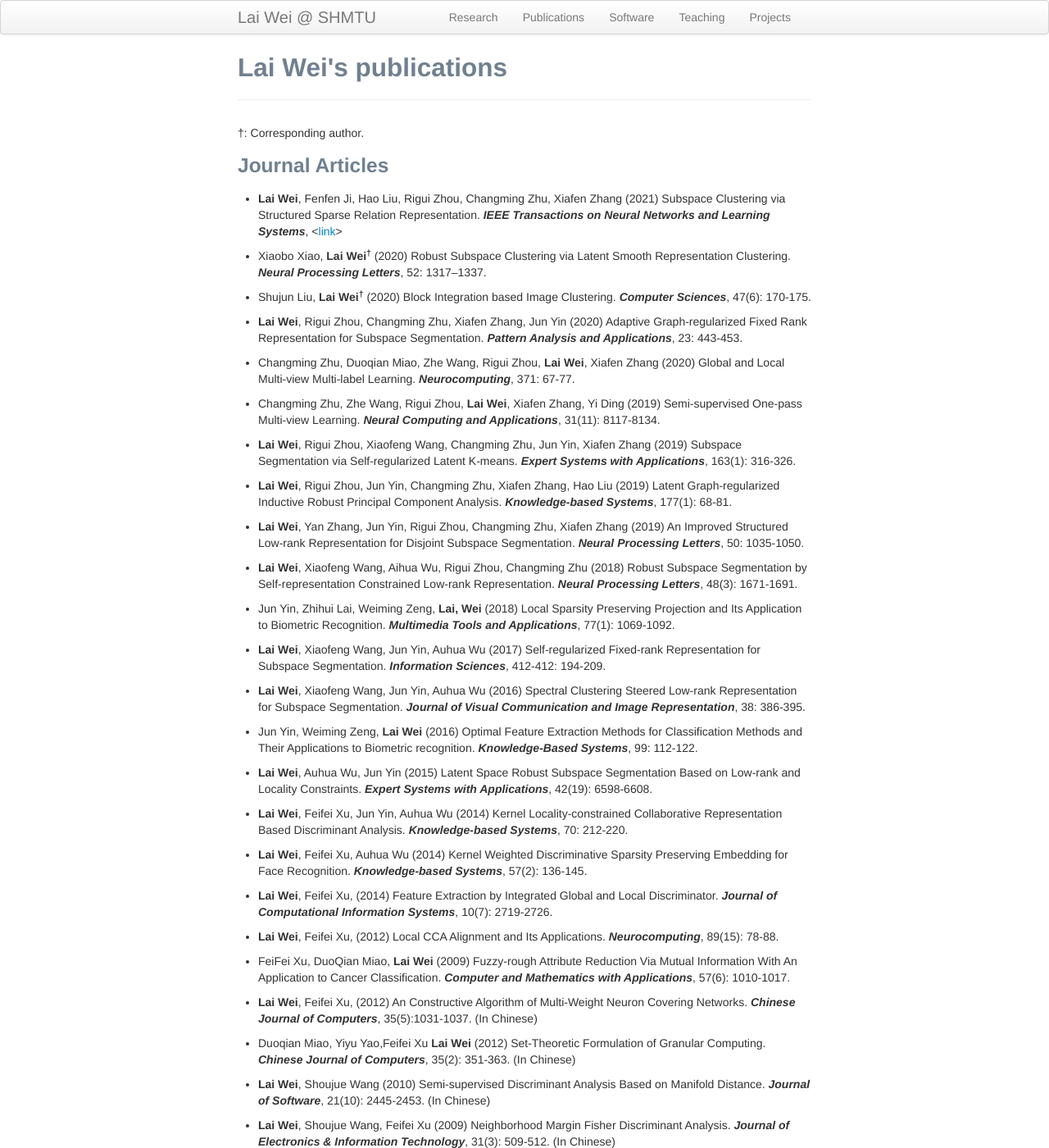
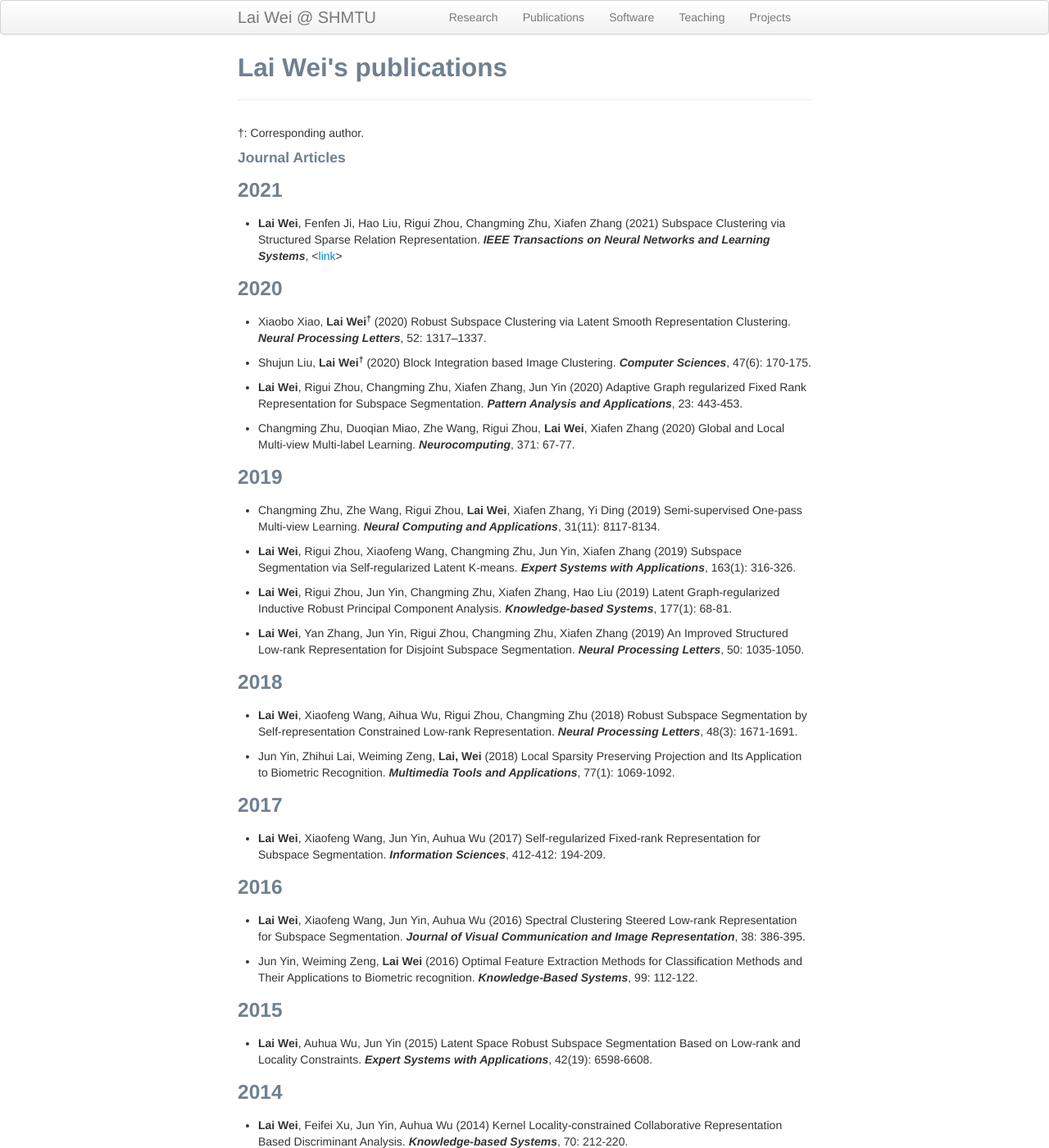
Before and after one commit to weilyshmtu/weilyshmtu.github.io, a Jekyll site: the page built from pages/pubs.md, in a window 1280 px wide and 1400 px high. Shown: the whole window at 82% size. Built offline with Jekyll 4.4.1, drawn with Linux system fonts in a browser that asks for light colours.

Commit message:
Update pubs.md

```diff
--- a/pages/pubs.md
+++ b/pages/pubs.md
@@ -4,20 +4,22 @@ title: Lai Wei's publications
 ---
 
 
-
 &dagger;: Corresponding author.
 
-### Journal Articles
+#### Journal Articles
+### 2021
 <ul> <li> <b>Lai Wei</b>, Fenfen Ji, Hao Liu, Rigui Zhou, Changming Zhu, Xiafen Zhang (2021) Subspace Clustering via Structured Sparse Relation Representation. <i><b>IEEE Transactions on Neural Networks and Learning Systems</b></i>, <<a href="https://doi.org/10.1109/TNNLS.2021.3059511">link</a>></li></ul>
 
+### 2020
 <ul> <li> Xiaobo Xiao, <b>Lai Wei<sup>&dagger;</sup></b> (2020) Robust Subspace Clustering via Latent Smooth Representation Clustering. <i><b>Neural Processing Letters</b></i>, 52: 1317–1337.</li></ul>
 
 <ul> <li> Shujun Liu, <b>Lai Wei<sup>&dagger;</sup></b> (2020) Block Integration based Image Clustering. <i><b>Computer Sciences</b></i>, 47(6): 170-175.</li></ul>
 
-<ul> <li> <b>Lai Wei</b>, Rigui Zhou, Changming Zhu, Xiafen Zhang, Jun Yin (2020) Adaptive Graph‑regularized Fixed Rank Representation for Subspace Segmentation. <i><b>Pattern Analysis and Applications</b></i>, 23: 443-453.</li></ul>
+<ul> <li> <b>Lai Wei</b>, Rigui Zhou, Changming Zhu, Xiafen Zhang, Jun Yin (2020) Adaptive Graph regularized Fixed Rank Representation for Subspace Segmentation. <i><b>Pattern Analysis and Applications</b></i>, 23: 443-453.</li></ul>
 
 <ul> <li>Changming Zhu, Duoqian Miao, Zhe Wang, Rigui Zhou, <b>Lai Wei</b>, Xiafen Zhang (2020) Global and Local Multi-view Multi-label Learning. <i><b>Neurocomputing</b></i>, 371: 67-77.</li></ul>
 
+### 2019
 <ul> <li>Changming Zhu, Zhe Wang, Rigui Zhou, <b>Lai Wei</b>, Xiafen Zhang, Yi Ding (2019) Semi-supervised One-pass Multi-view Learning. <i><b>Neural Computing and Applications</b></i>, 31(11): 8117-8134.</li></ul>
 
 <ul> <li> <b>Lai Wei</b>, Rigui Zhou, Xiaofeng Wang, Changming Zhu, Jun Yin, Xiafen Zhang (2019) Subspace Segmentation via Self-regularized Latent K-means. <i><b>Expert Systems with Applications</b></i>, 163(1): 316-326.</li></ul>
@@ -26,27 +28,34 @@ title: Lai Wei's publications
 
 <ul> <li> <b>Lai Wei</b>, Yan Zhang, Jun Yin, Rigui Zhou, Changming Zhu, Xiafen Zhang (2019) An Improved Structured Low-rank Representation for Disjoint Subspace Segmentation. <i><b>Neural Processing Letters</b></i>, 50: 1035-1050.</li></ul>
 
+### 2018
 <ul> <li> <b>Lai Wei</b>, Xiaofeng Wang, Aihua Wu, Rigui Zhou, Changming Zhu (2018) Robust Subspace Segmentation by Self-representation Constrained Low-rank Representation. <i><b>Neural Processing Letters</b></i>, 48(3): 1671-1691.</li></ul>
 
 <ul> <li>Jun Yin, Zhihui Lai, Weiming Zeng, <b>Lai, Wei</b> (2018) Local Sparsity Preserving Projection and Its Application to Biometric Recognition. <i><b>Multimedia Tools and Applications</b></i>, 77(1): 1069-1092.</li></ul>
 
+### 2017
 <ul> <li> <b>Lai Wei</b>, Xiaofeng Wang, Jun Yin, Auhua Wu (2017) Self-regularized Fixed-rank Representation for Subspace Segmentation. <i><b>Information Sciences</b></i>, 412-412: 194-209.</li></ul>
 
+### 2016
 <ul> <li> <b>Lai Wei</b>, Xiaofeng Wang, Jun Yin, Auhua Wu (2016) Spectral Clustering Steered Low-rank Representation for Subspace Segmentation. <i><b>Journal of Visual Communication and Image Representation</b></i>, 38: 386-395.</li></ul>
 
 <ul> <li>Jun Yin, Weiming Zeng, <b>Lai Wei</b> (2016) Optimal Feature Extraction Methods for Classification Methods and Their Applications to Biometric recognition. <i><b>Knowledge-Based Systems</b></i>, 99: 112-122.
 </li></ul>
 
+### 2015
 <ul> <li> <b>Lai Wei</b>, Auhua Wu, Jun Yin (2015) Latent Space Robust Subspace Segmentation Based on Low-rank and Locality Constraints. <i><b>Expert Systems with Applications</b></i>, 42(19): 6598-6608.</li></ul>
 
+### 2014
 <ul> <li> <b>Lai Wei</b>, Feifei Xu, Jun Yin, Auhua Wu (2014) Kernel Locality-constrained Collaborative Representation Based Discriminant Analysis. <i><b>Knowledge-based Systems</b></i>, 70: 212-220.</li></ul>
 
 <ul> <li> <b>Lai Wei</b>, Feifei Xu, Auhua Wu (2014) Kernel Weighted Discriminative Sparsity Preserving Embedding for Face Recognition. <i><b>Knowledge-based Systems</b></i>, 57(2): 136-145.</li></ul>
 
 <ul> <li> <b>Lai Wei</b>, Feifei Xu, (2014) Feature Extraction by Integrated Global and Local Discriminator. <i><b>Journal of Computational Information Systems</b></i>, 10(7): 2719-2726.</li></ul>
 
+### 2012
 <ul> <li> <b>Lai Wei</b>, Feifei Xu, (2012) Local CCA Alignment and Its Applications. <i><b>Neurocomputing</b></i>, 89(15): 78-88.</li></ul>
 
+### Before 2010
 <ul> <li>FeiFei Xu, DuoQian Miao, <b>Lai Wei</b> (2009) Fuzzy-rough Attribute Reduction Via Mutual Information With An Application to Cancer Classification. <i><b>Computer and Mathematics with Applications</b></i>, 57(6): 1010-1017.
 </li></ul>
 
@@ -58,18 +67,15 @@ title: Lai Wei's publications
 
 <ul> <li> <b>Lai Wei</b>, Shoujue Wang, Feifei Xu (2009) Neighborhood Margin Fisher Discriminant Analysis. <i><b>Journal of Electronics & Information Technology</b></i>, 31(3): 509-512. (In Chinese)</li></ul>
 
-
 <ul> <li> Feifei Xu Duoqian Miao, <b>Lai Wei</b>, Qingrong Feng, Yusheng Bi (2008) Mutual Information-based Algorithm for Fuzzy-Rough Attribute Reduction. <i><b>Journal of Electronics & Information Technology</b></i>, 30(6):1372-1375. (In Chinese)</li></ul>
 
 <ul> <li> <b>Lai Wei</b>, Duoqian Miao, Feifei Xu, Fuchun Xia (2006) Researches on A Covering Rough Fuzzy Set Model. <i><b>Journal of Computer Research and Development</b></i>, 43(10): 1719-1723. (In Chinese)</li></ul>
 
-### Conference Papers
-
+#### Conference Papers
 
 <ul> <li> <b>Lai Wei</b>, Hao Liu (2019) Robust subspace segmentation via sparse relation representation,<i><b>The 2nd Chinese Conference on Pattern Recognition and Computer Vision (PRCV’19)</b></i>, 2019.11.8-2019.11.11.</li></ul>
 
 <ul> <li> <b>Lai Wei</b> (2014) Optimal subspace learning for sparse representation based classifier via discriminative principal subspaces alignment, <i><b>The 9th International Conference on Rough Sets and Knowledge Technology (RSKT’14)</b></i>,2014.10.25-2014.10.26. </li></ul>
-
 
 <ul> <li> <b>Lai Wei</b>, Feifei Xu (2012) Adaptively weighted subpattern-based sparse preserving projection for face recognition, <i><b>In: Proceeding of The 9th International Conference on Fuzzy Systems and Knowledge Discovery (FSKD’12)</b></i>, 29-31 May. 1394-1403.</li></ul>
 
```
